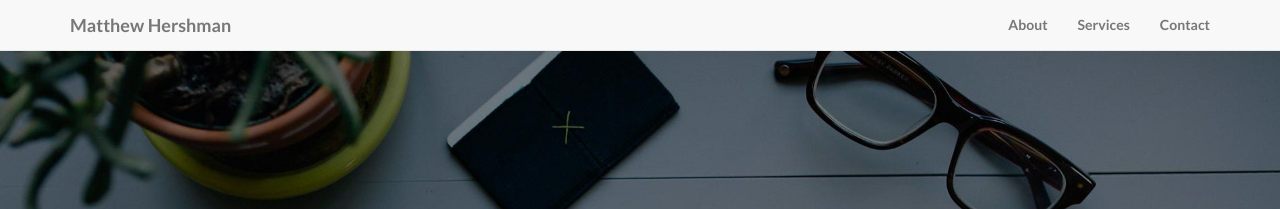
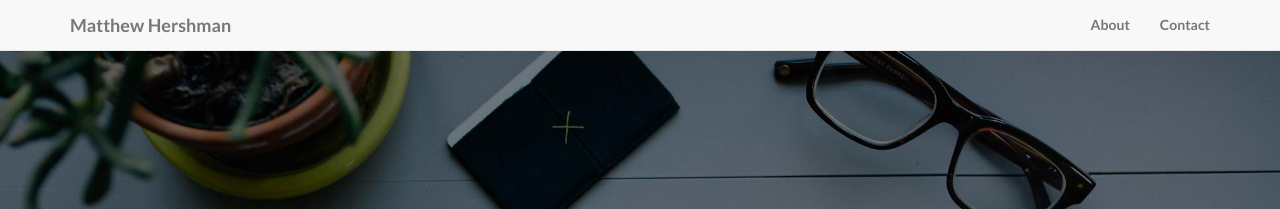
Before and after one commit to mhershman/mhershman.github.io, a Jekyll site: the page built from index.html, in a window 1280 px wide. Shown: the top 209 px of the page. Built offline with Jekyll 4.4.1, drawn with Linux system fonts in a browser that asks for light colours.

Commit message:
removed services

```diff
--- a/_includes/header.html
+++ b/_includes/header.html
@@ -17,9 +17,7 @@
                 <li>
                     <a href="#">About</a>
                 </li>
-                <li>
-                    <a href="#">Services</a>
-                </li>
+
                 <li>
                     <a href="#">Contact</a>
                 </li>
```
